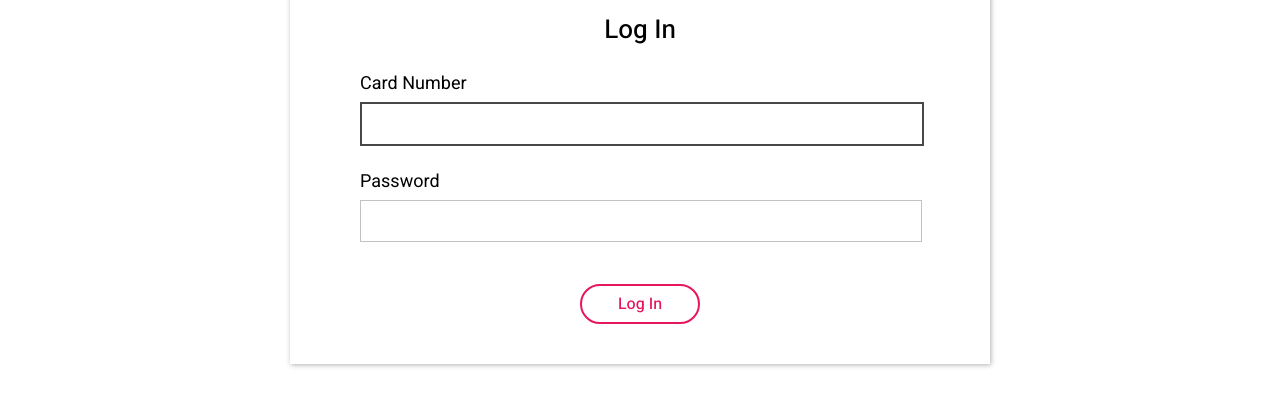
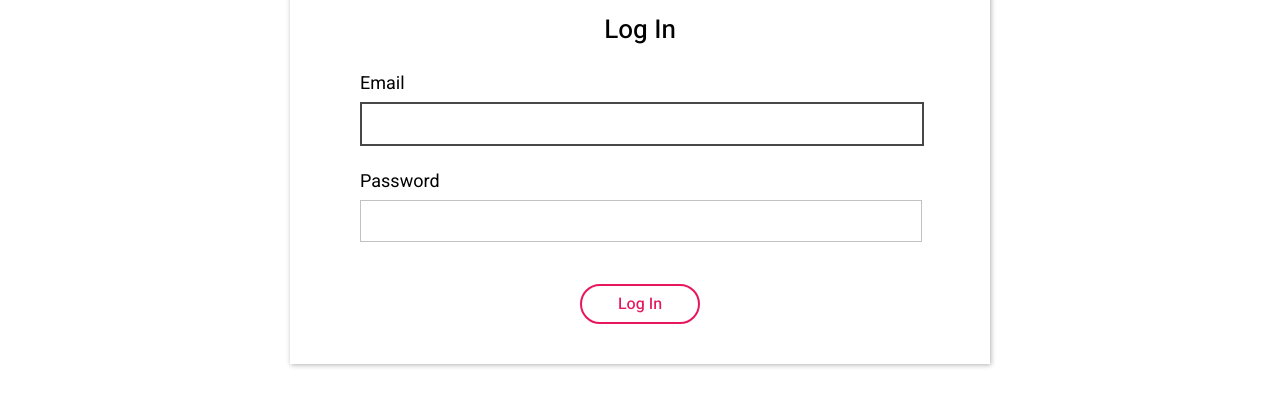
Before and after one commit to kev-ly32/aptitude-bank, a React (Create React App) app in the folder client/: page /login in a window 1280 px wide. Shown: the part 182-596 px from the top of the page. Built offline with nearby package versions, Linux system fonts and the light colour scheme.

Commit message:
added login logic on front end

```diff
--- a/client/src/components/Authentication/Login.js
+++ b/client/src/components/Authentication/Login.js
@@ -1,21 +1,50 @@
-import React from "react";
+import React, { useState } from "react";
+import { useDispatch } from "react-redux";
+import { unwrapResult } from "@reduxjs/toolkit";
 import "../../public/stylesheets/Auth.css";
 
-function Login(props) {
+import { authenticate } from "../../reducers/Authentication/userSlice";
+
+function Login() {
+  const [userInfo, setUserInfo] = useState({ email: "", password: "" });
+  const [err, setErr] = useState("");
+
+  const handleChange = (e) => {
+    const { name, value } = e.target;
+    setUserInfo((prev) => ({
+      ...prev,
+      [name]: value,
+    }));
+  };
+
+  const dispatch = useDispatch();
+  const handleSubmit = async (e) => {
+    e.preventDefault();
+    try {
+      const response = await dispatch(authenticate(userInfo));
+      unwrapResult(response);
+    } catch (error) {
+      setErr(error);
+    }
+  };
+
   return (
     <div className="auth-form">
       <h2 className="form-header">Log In</h2>
-      <form>
+      <h3>{err}</h3>
+      <form onSubmit={handleSubmit}>
         <div className="form-row">
           <div className="form-item">
-            <label htmlFor="card-number">Card Number</label>
+            <label htmlFor="email">Email</label>
             <input
               autoFocus
               className="form-input"
-              id="card-number"
+              id="email"
               required
               type="text"
-              name="card-number"
+              name="email"
+              value={userInfo.email}
+              onChange={handleChange}
             />
           </div>
         </div>
@@ -28,6 +57,8 @@ function Login(props) {
               required
               type="password"
               name="password"
+              value={userInfo.password}
+              onChange={handleChange}
             />
           </div>
         </div>
--- a/client/src/public/stylesheets/Auth.css
+++ b/client/src/public/stylesheets/Auth.css
@@ -63,7 +63,7 @@ label {
 }
 
 #password,
-#confirm-password {
+#confirmPassword {
   font-size: 22px;
 }
 
--- a/client/src/reducers/Authentication/userSlice.js
+++ b/client/src/reducers/Authentication/userSlice.js
@@ -3,7 +3,13 @@ import { createSlice, createAsyncThunk } from "@reduxjs/toolkit";
 export const authenticate = createAsyncThunk(
   "user/authenticate",
   async (user) => {
-    const response = await fetch("/register", {
+    let url;
+    if (user.sinNumber) {
+      url = "/register";
+    } else {
+      url = "/login";
+    }
+    const response = await fetch(url, {
       method: "POST",
       body: JSON.stringify(user),
       headers: { "Content-type": "application/json" },
```
Also changed, not shown: 1 other file (tests, documents, lock files or other folders).
